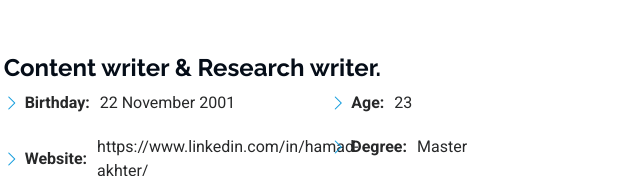
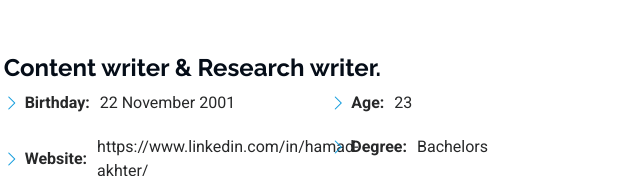
Before and after one commit to hamadakhter/resume, a plain HTML site: page index.html in a window 1280 px wide. Shown: the part 1040-1216 px from the top of the page, 635-1275 px from the left. Drawn offline with Linux system fonts and the light colour scheme.

Commit message:
Update index.html

```diff
--- a/index.html
+++ b/index.html
@@ -119,7 +119,7 @@
               <div class="col-lg-6">
                 <ul>
                   <li><i class="bi bi-chevron-right"></i> <strong>Age:</strong>23<span></span></li>
-                  <li><i class="bi bi-chevron-right"></i> <strong>Degree:</strong> <span>Master</span></li>
+                  <li><i class="bi bi-chevron-right"></i> <strong>Degree:</strong> <span>Bachelors</span></li>
                   <li><i class="bi bi-chevron-right"></i> <strong>Email:</strong> <span>alumhamad@gmail.com</span></li>
                   <li><i class="bi bi-chevron-right"></i> <strong>Freelance:</strong> <span>Available</span></li>
                 </ul>
```
